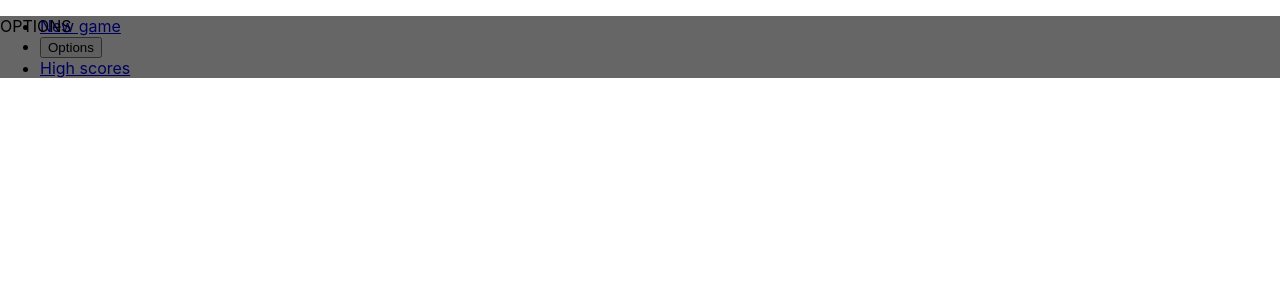
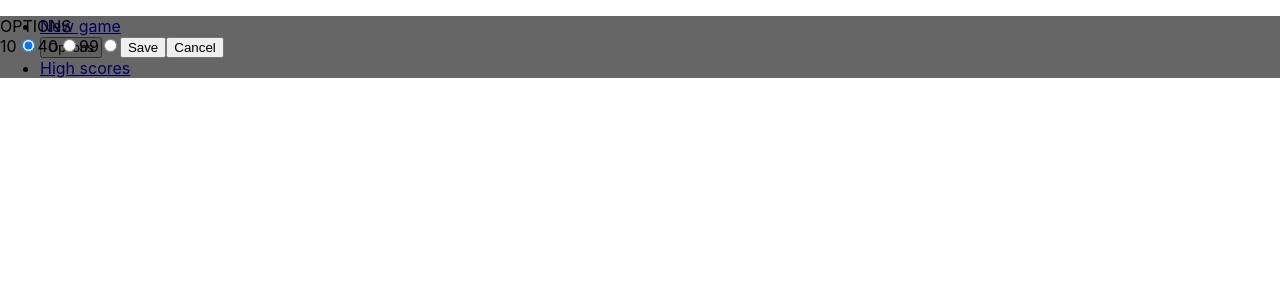
Before and after one commit to OskarZeta/Minesweeper, a React (Create React App) app: page / in a window 1280 px wide. Both pictures are taken after a click on the button "Options". Shown: the top 300 px of the page. Built offline with nearby package versions, Linux system fonts and the light colour scheme.

Commit message:
Added 3 difficulty settings

```diff
--- a/src/components/Menu.js
+++ b/src/components/Menu.js
@@ -6,13 +6,7 @@ class Menu extends Component {
   state = {
     options : false
   }
-  triggerOptions(e) {
-    if (e) {
-      e.preventDefault();
-      if (!e.target.classList.contains('options')) {
-        return;
-      }
-    }
+  triggerOptions() {
     this.setState({
       options: !this.state.options
     });
@@ -27,7 +21,7 @@ class Menu extends Component {
           <button onClick={() => {this.triggerOptions()}}>
             Options
           </button>
-          {this.state.options && <Options triggerOptions={(e) => {this.triggerOptions(e)}}/>}
+          {this.state.options && <Options triggerOptions={() => {this.triggerOptions()}}/>}
         </li>
         <li>
           <Link to='/scores'>High scores</Link>
--- a/src/components/Options.js
+++ b/src/components/Options.js
@@ -1,11 +1,56 @@
 import React, { Component } from 'react';
 
-const Options = ({ triggerOptions }) => {
-  return <div className='options' onClick={(e) => {triggerOptions(e)}}>
-    <div className='options__modal'>
-      OPTIONS
-    </div>
-  </div>
+class Options extends Component {
+  state = {
+    value: Number.parseInt(localStorage.getItem('mines_number')) || 10
+  }
+  changeInputHandler(e){
+    if (e.target.type === 'radio') {
+      this.setState({
+        value: Number.parseInt(e.target.value)
+      });
+    }
+  }
+  submitHandler(e){
+    e.preventDefault();
+    localStorage.setItem('mines_number', this.state.value);
+    this.props.triggerOptions();
+  }
+  render(){
+    return (<div className='options'>
+      <div className='options__modal'>
+        OPTIONS
+        <form onSubmit={(e) => {this.submitHandler(e)}}>
+          <label>
+            <span>10</span>
+            <input
+              type='radio' name='mines_number' value='10'
+              checked={this.state.value === 10}
+              onChange={(e) => this.changeInputHandler(e)}
+            />
+          </label>
+          <label>
+            <span>40</span>
+            <input
+              type='radio' name='mines_number' value='40'
+              checked={this.state.value === 40}
+              onChange={(e) => this.changeInputHandler(e)}
+            />
+          </label>
+          <label>
+            <span>99</span>
+            <input
+              type='radio' name='mines_number' value='99'
+              checked={this.state.value === 99}
+              onChange={(e) => this.changeInputHandler(e)}
+            />
+          </label>
+          <button type='submit'>Save</button>
+          <button onClick={() => this.props.triggerOptions()}>Cancel</button>
+        </form>
+      </div>
+    </div>);
+  }
 };
 
 export default Options;
```
